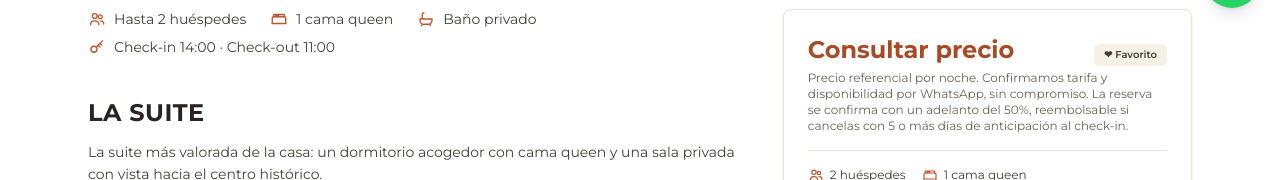
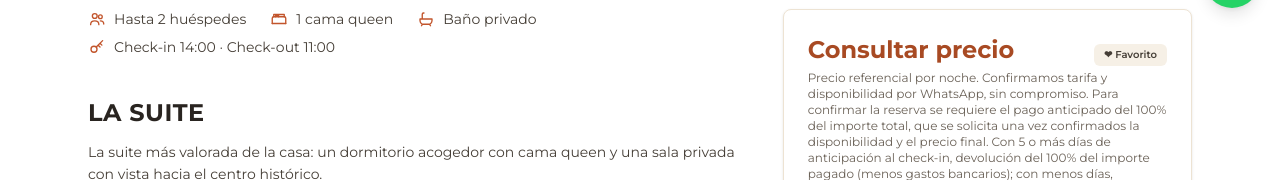
Before and after one commit to GeLX7/la-casa-de-roos, a Next.js app: page /habitaciones/roos-corazon in a window 1280 px wide. Shown: the part 772-952 px from the top of the page. Built offline with nearby package versions, Linux system fonts and the light colour scheme; no server answers.

Commit message:
fix(web): pago 100% y textos de atención en src/app/habitaciones/[slug]/page.tsx

```diff
--- a/src/app/habitaciones/[slug]/page.tsx
+++ b/src/app/habitaciones/[slug]/page.tsx
@@ -257,9 +257,11 @@ export default async function RoomPage({
           </div>
           <p className="mt-1 text-xs text-tinta-500">
             Precio referencial por noche. Confirmamos tarifa y disponibilidad por
-            WhatsApp, sin compromiso. La reserva se confirma con un adelanto del
-            50%, reembolsable si cancelas con 5 o más días de anticipación al
-            check-in.
+            WhatsApp, sin compromiso. Para confirmar la reserva se requiere el
+            pago anticipado del 100% del importe total, que se solicita una vez
+            confirmados la disponibilidad y el precio final. Con 5 o más días de
+            anticipación al check-in, devolución del 100% del importe pagado
+            (menos gastos bancarios); con menos días, sin devolución.
           </p>
           <div className="mt-4 flex flex-wrap gap-x-4 gap-y-1.5 border-t border-sillar-200 pt-4 text-xs text-tinta-700">
             <span className="flex items-center gap-1.5">
```
